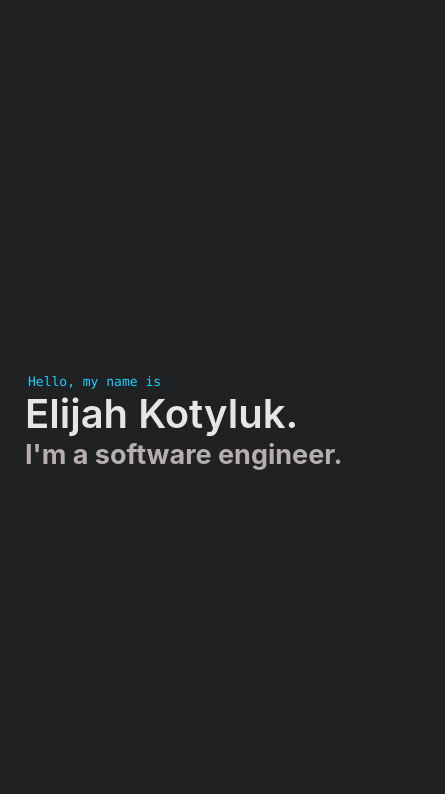
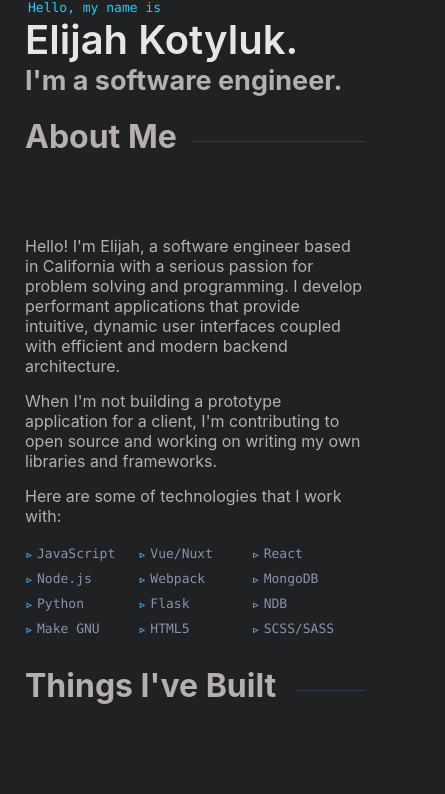
Before and after one commit to ElijahKotyluk/elijahkotyluk.com, a Nuxt app: page / in a window 390 px wide. Shown: the top 794 px of the page, 445 px wide, since content can reach past the window. Built offline with nearby package versions, Linux system fonts and the light colour scheme.

Commit message:
Do the mobile first design thang with the section components.

```diff
--- a/components/sections/About.vue
+++ b/components/sections/About.vue
@@ -1,11 +1,12 @@
 <template>
   <section class="section-container">
+    <div class="about-container">
       <div class="heading-container">
         <h3 id="about" class="about-heading">
           About Me
         </h3>
       </div>
-    <div class="about-container">
+      <div class="about-content-container">
         <div class="about-content">
           <p>
             Hello! I'm Elijah, a software engineer based in California with a serious passion for problem solving and programming. I develop performant applications that provide intuitive, dynamic user interfaces coupled with efficient and modern backend architecture.
@@ -21,6 +22,7 @@
               {{ skill }}
             </li>
           </ul>
+        </div>
       </div>
     </div>
   </section>
@@ -40,16 +42,6 @@ export default {
 </script>
 
 <style lang="scss">
-.section-container {
-  margin: 0 auto;
-  min-height: 100vh;
-  display: flex;
-  flex-direction: column;
-  justify-content: center;
-  align-items: center;
-  text-align: center;
-}
-
 .heading-container {
   display: flex;
   flex-direction: row;
@@ -78,26 +70,32 @@ export default {
   margin-left: 15px;
 }
 
-.about-container {
+.about-content-container {
   display: flex;
-  flex-direction: row;
   -webkit-box-pack: justify;
   justify-content: space-between;
   -webkit-box-align: center;
-  align-items: flex-start;
   text-align: left;
 }
 
 .about-content {
   width: 60%;
   max-width: 1000px;
+
+  @media (max-width:600px) {
+    width: 100%;
+  }
 }
 
 .about-skills-container {
   display: grid;
   grid-template-columns: minmax(140px, 200px) minmax(140px, 200px) minmax(140px, 200px);
   margin-top: 20px;
-  overflow: hidden;
+
+  @media (max-width:425px) {
+    grid-template-columns: minmax(100px, 150px) minmax(100px, 150px) minmax(100px, 150px);
+    margin-top: 20px;
+  }
 
   .about-skills {
     position: relative;
@@ -111,9 +109,17 @@ export default {
       content: "▹";
       position: absolute;
       left: 0px;
-      color: rgb(100, 255, 218);
+      color: rgb(99, 190, 255);
       font-size: 14px;
       line-height: 12px;
+    }
+
+    @media (max-width:425px) {
+      padding-left: 12px;
+
+      &::before {
+        line-height: 16px;
+      }
     }
   }
 }
--- a/components/sections/Intro.vue
+++ b/components/sections/Intro.vue
@@ -1,14 +1,16 @@
 <template>
   <section class="section-container">
+    <div class="intro-container">
       <h1 class="pre-title">
         Hello, my name is
       </h1>
       <h2 class="title">
         Elijah Kotyluk.
       </h2>
-    <h3 class="post-title">
+      <h3 class="sub-title">
         I'm a software engineer.
       </h3>
+    </div>
   </section>
 </template>
 
@@ -19,34 +21,61 @@ export default {
 </script>
 
 <style lang="scss">
-.section-container {
-  margin: 0px auto;
-  min-height: 100vh;
-  max-width: 1000px;
-  display: flex;
-  -webkit-box-pack: center;
-  justify-content: center;
-  -webkit-box-align: center;
-  flex-direction: column;
-  justify-content: center;
-  align-items: flex-start;
-}
-
 .pre-title {
   font-size: 13px;
   font-family: "SF Mono", "Fira Code", "Fira Mono", "Roboto Mono", "Lucida Console", Monaco, monospace;
   font-weight: normal;
   margin: 0px 0px 0px 3px;
   color: #19d1ff;
+
+  @media (min-width: 48em) {
+    font-size: 13px;
   }
 
-.post-title {
+  @media (min-width: 62.5em) {
+    font-size: 14px;
+  }
+}
+
+.intro-container {
+  margin: 100px auto;
+
+  @media(max-width:30em) {
+    margin: 0 auto;
+  }
+}
+
+.sub-title {
   font-size: 27px;
+
+  @media(min-width:30em) {
+    font-size: 37px;
+  }
+
+  @media(min-width:48em) {
+    font-size: 47px;
+  }
+
+  @media(min-width:62.5em) {
+    font-size: 57px;
+  }
 }
 
 .title {
   font-weight: 600;
   font-size: 40px;
   color: rgb(230, 230, 230);
+
+  @media(min-width:30em) {
+    font-size: 50px;
+  }
+
+  @media(min-width:48em) {
+    font-size: 60px;
+  }
+
+  @media(min-width:62.5em) {
+    font-size: 70px;
+  }
 }
 </style>
--- a/components/sections/Projects.vue
+++ b/components/sections/Projects.vue
@@ -46,7 +46,7 @@ export default {
         {
           title: 'vue-firebase-chat',
           description: 'Basic realtime chat application.',
-          technologies: ['Vue.js', 'Vuex', 'Moment.js', 'Flask', 'NDB']
+          technologies: ['Vue.js', 'Firebase', 'Materialize.css']
         },
         {
           title: 'vue-calendar',
@@ -65,18 +65,6 @@ export default {
 </script>
 
 <style lang="scss">
-.section-container {
-  max-width: 1000px;
-  display: flex;
-  -webkit-box-pack: center;
-  justify-content: center;
-  -webkit-box-align: center;
-  flex-direction: column;
-  align-items: flex-start;
-  margin: 0px auto;
-  padding: 150px 0px;
-}
-
 .heading-container {
   position: relative;
   display: flex;
```
Lines whose indentation alone changed are shown as unchanged.
